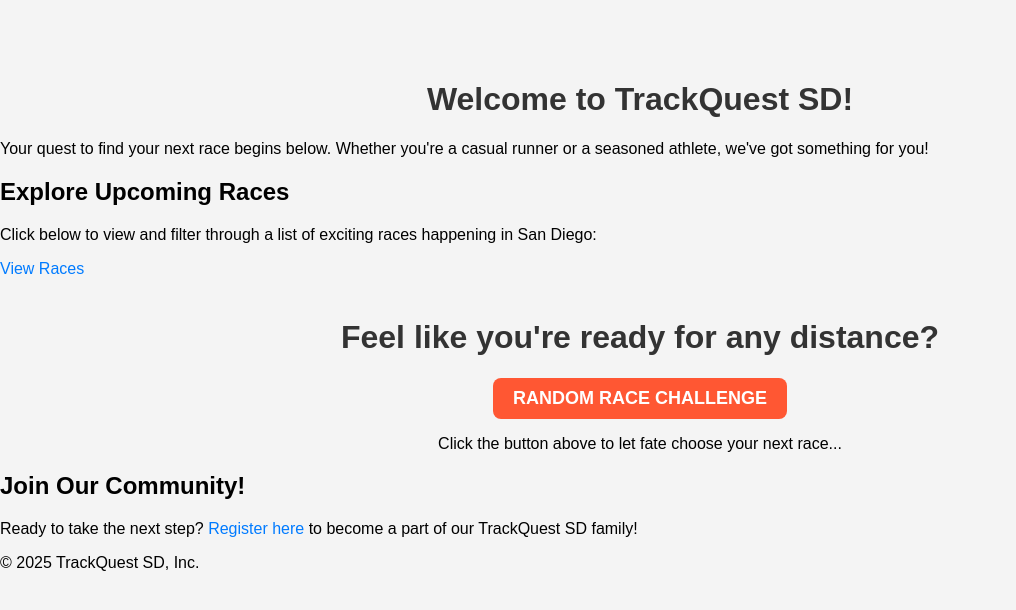
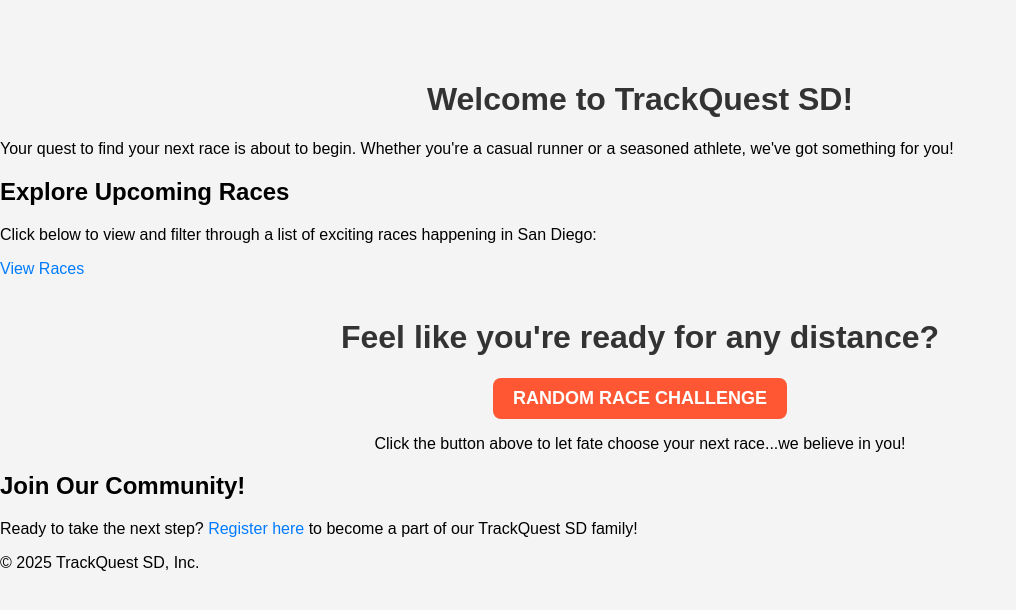
Before and after one commit to akonisanchez/track-quest, a Flask app: page / in a window 1280 px wide. Shown: the part 109-719 px from the top of the page, without its empty margins (0-1016 px from the left). Run offline with Flask 3, Linux system fonts and the light colour scheme; some libraries are stand-ins or nearby versions.

Commit message:
Updated home page syntax -to be more motivational -more engaging

```diff
--- a/templates/home.html
+++ b/templates/home.html
@@ -5,7 +5,7 @@
 {% block content %}
 
     <h1>Welcome to TrackQuest SD!</h1>
-    <p>Your quest to find your next race begins below. Whether you're a casual runner or a seasoned athlete, we've got something for you!</p>
+    <p>Your quest to find your next race is about to begin. Whether you're a casual runner or a seasoned athlete, we've got something for you!</p>
 
     <h2>Explore Upcoming Races</h2>
     <p>Click below to view and filter through a list of exciting races happening in San Diego:</p>
@@ -17,7 +17,7 @@
     <h1>Feel like you're ready for any distance?</h1>
     <div class="random-race-section">
         <a href="{{ url_for('random_race') }}" class="btn random-btn">Random Race Challenge</a>
-        <p>Click the button above to let fate choose your next race...</p>
+        <p>Click the button above to let fate choose your next race...we believe in you!</p>
     </div>
 
     <!-- Registration Link Section - Only shown to non-logged in users -->
```
